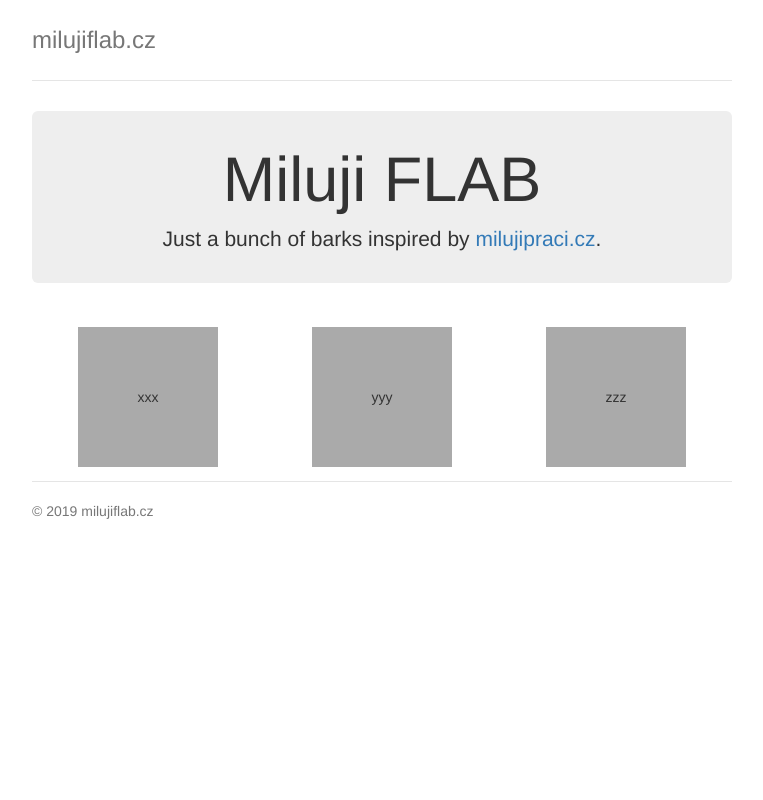
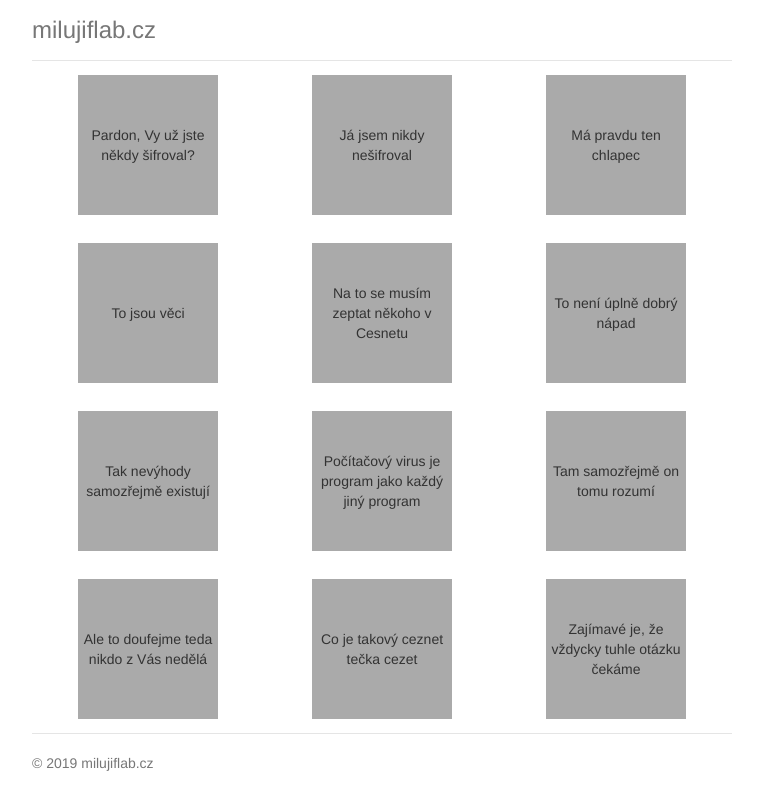
Before and after one commit to bodik/kecy, a plain HTML site: page index.html in a window 1280 px wide. Shown: the whole page, without its empty margins (258-1021 px from the left). Drawn offline with nearby package versions, Linux system fonts and the light colour scheme.

Commit message:
import audio

```diff
--- a/app.css
+++ b/app.css
@@ -1,7 +1,7 @@
 /* Space out content a bit */
 body {
-	padding-top: 20px;
-	padding-bottom: 20px;
+	padding-top: 10px;
+	padding-bottom: 10px;
 }
 
 /* Everything but the jumbotron gets side spacing for mobile first views */
@@ -12,7 +12,7 @@
 
 /* Custom page header */
 .header {
-	padding-bottom: 20px;
+	padding-bottom: 10px;
 	border-bottom: 1px solid #e5e5e5;
 }
 /* Make the masthead heading the same height as the navigation */
@@ -49,14 +49,6 @@
 		padding-right: 0;
 		padding-left: 0;
 	}
-	/* Space out the masthead */
-	.header {
-		margin-bottom: 30px;
-	}
-	/* Remove the bottom border on the jumbotron for visual effect */
-	.jumbotron {
-		border-bottom: 0;
-	}
 }
 
 /* other styles */
@@ -69,6 +61,7 @@
 	display: flex;
 	align-items: center;
 	justify-content: center;
+	text-align: center;
 }
 
 .row {
--- a/audio/files.json
+++ b/audio/files.json
@@ -1,5 +1,14 @@
 [
-	{"file": "xxx", "title": "xxx"},
-	{"file": "yyy", "title": "yyy"},
-	{"file": "zzz", "title": "zzz"}
+	{"file": "vy_uz_jste_nekdy_sifroval.mp3", "title": "Pardon, Vy už jste někdy šifroval?"},
+	{"file": "ja_jsem_nikdy_nesifroval.mp3", "title": "Já jsem nikdy nešifroval"},
+	{"file": "ma_pravdu_ten_chlapec.mp3", "title": "Má pravdu ten chlapec"},
+	{"file": "to_jsou_veci.mp3", "title": "To jsou věci"},
+	{"file": "na_to_se_musim_zeptat_nekoho_v_cesnetu.mp3", "title": "Na to se musím zeptat někoho v Cesnetu"},
+	{"file": "to_neni_uplne_dobry_napad.mp3", "title": "To není úplně dobrý nápad"},
+	{"file": "tak_nevyhody_samozrejme_existuji.mp3", "title": "Tak nevýhody samozřejmě existují"},
+	{"file": "pocitacovy_virus_je_program_jako_kazdy_jiny_program.mp3", "title": "Počítačový virus je program jako každý jiný program"},
+	{"file": "tam_samozrejme_on_tomu_rozumi.mp3", "title": "Tam samozřejmě on tomu rozumí"},
+	{"file": "ale_to_doufejme_teda_nikdo_z_vas_nedela.mp3", "title": "Ale to doufejme teda nikdo z Vás nedělá"},
+	{"file": "co_je_takovy_ceznet_tecka_cezet.mp3", "title": "Co je takový ceznet tečka cezet"},
+	{"file": "zajimave_je_ze_vzdycky_tuhle_otazku_cekame.mp3", "title": "Zajímavé je, že vždycky tuhle otázku čekáme"}
 ]
--- a/index.html
+++ b/index.html
@@ -70,11 +70,6 @@
 		<h3 class="text-muted">milujiflab.cz</h3>
 	</div>
 
-	<div class="jumbotron">
-		<h1>Miluji FLAB</h1>
-		<p>Just a bunch of barks inspired by <a href="http://milujipraci.cz">milujipraci.cz</a>.</p>
-	</div>
-
 	<div id="tiles">
 	</div>
 
```
Also changed, not shown: 12 other files.
